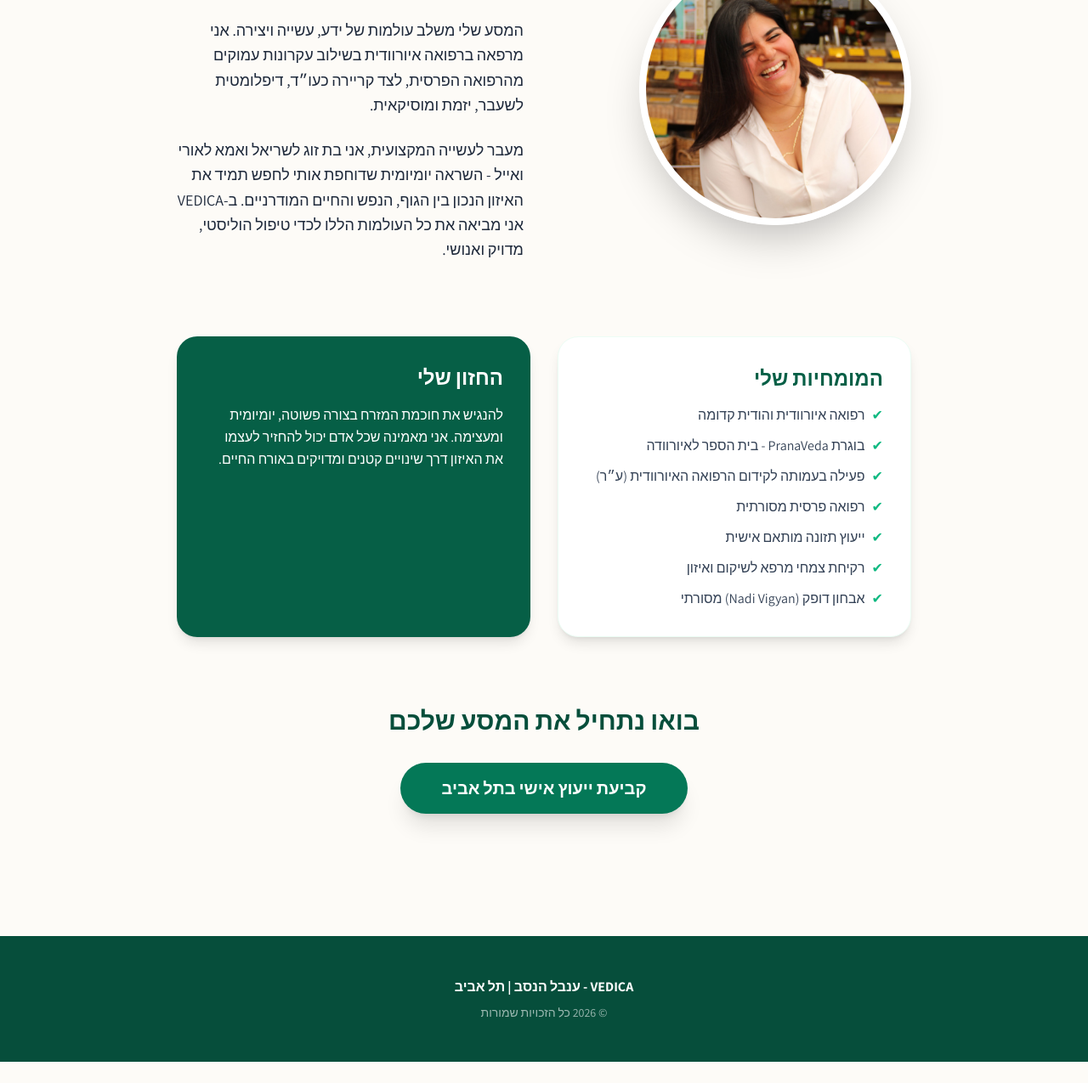
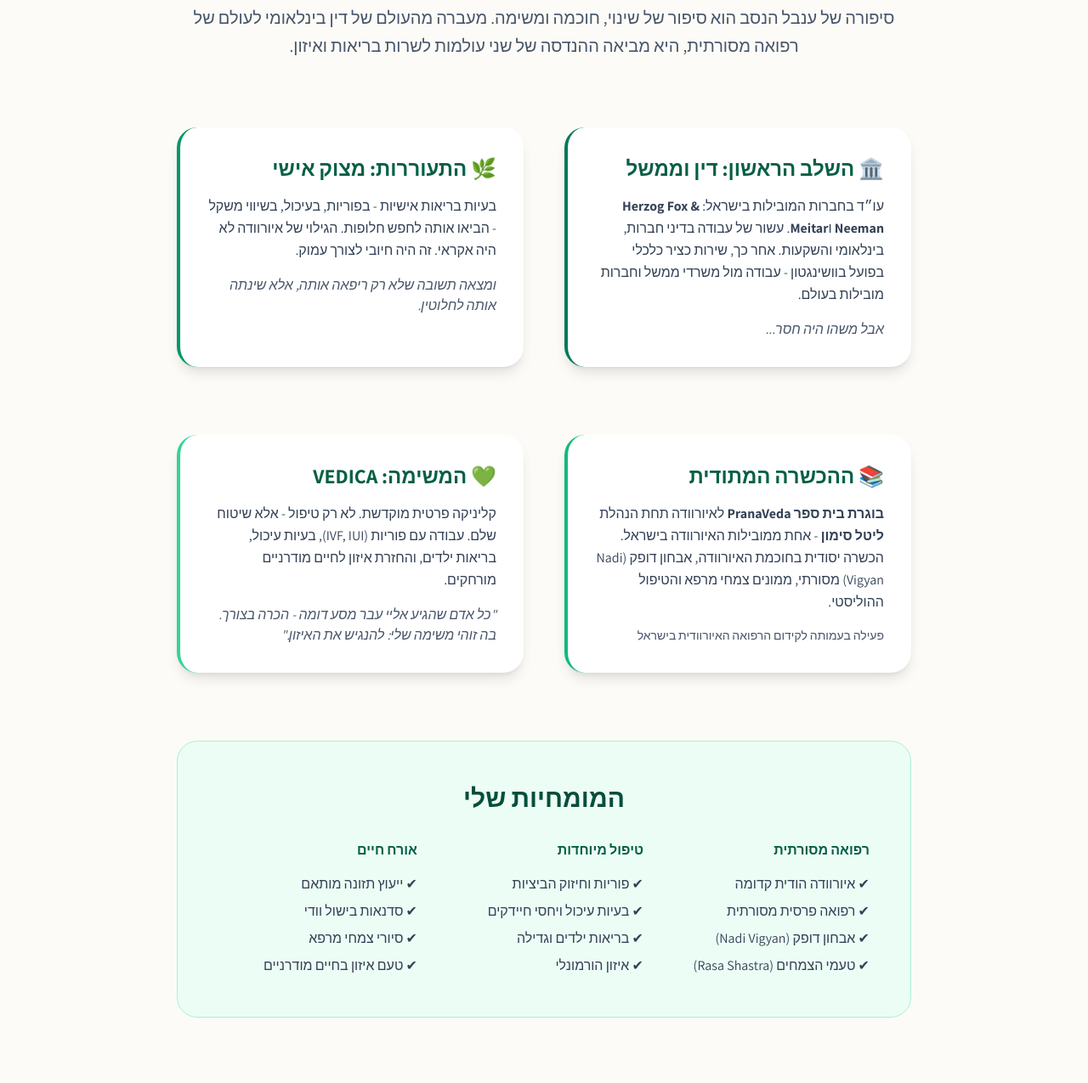
Before and after one commit to SarielGil/inbal-vedica-landing, a plain HTML site: page about.html in a window 1280 px wide. Shown: the part 283-1558 px from the top of the page at 85% size. Before the commit the page ends 1533 px from the top, so only its background shows below. Drawn offline with nearby package versions, Linux system fonts and the light colour scheme.

Commit message:
Rewrite About page with Inbal's complete story: lawyer → diplomat → Ayurveda practitioner

```diff
--- a/about.html
+++ b/about.html
@@ -48,46 +48,112 @@
     </nav>
 
     <main class="max-w-4xl mx-auto px-4 py-16">
-        <div class="flex flex-col md:flex-row gap-12 items-center mb-16">
-            <div class="md:w-1/2">
-                <img src="assets/inbal-hero.jpg" alt="ענבל הנסב" class="rounded-full w-80 h-80 object-cover shadow-2xl border-8 border-white">
+        <!-- Hero Section: Story -->
+        <div class="mb-20">
+            <h1 class="text-5xl font-bold text-emerald-900 mb-8 text-center">מעו״ד בוושינגטון לרופאה איורוודית בתל אביב</h1>
+            <p class="text-xl text-slate-600 text-center mb-8 leading-relaxed">
+                סיפורה של ענבל הנסב הוא סיפור של שינוי, חוכמה ומשימה. מעברה מהעולם של דין בינלאומי לעולם של רפואה מסורתית, היא מביאה ההנדסה של שני עולמות לשרות בריאות ואיזון.
+            </p>
+        </div>
+
+        <!-- Timeline: The Journey -->
+        <div class="grid md:grid-cols-2 gap-12 mb-20">
+            <div class="bg-white p-8 rounded-3xl shadow-lg border-l-4 border-emerald-700">
+                <h3 class="text-2xl font-bold text-emerald-800 mb-4">🏛️ השלב הראשון: דין וממשל</h3>
+                <p class="text-slate-700 mb-4 leading-relaxed">
+                    עו״ד בחברות המובילות בישראל: <strong>Herzog Fox & Neeman</strong> ו<strong>Meitar</strong>. עשור של עבודה בדיני חברות, בינלאומי והשקעות. אחר כך, שירות כציר כלכלי בפועל בוושינגטון - עבודה מול משרדי ממשל וחברות מובילות בעולם.
+                </p>
+                <p class="text-slate-600 italic">
+                    אבל משהו היה חסר...
+                </p>
             </div>
-            <div class="md:w-1/2">
-                <h1 class="text-4xl font-bold text-emerald-900 mb-4">ענבל הנסב</h1>
-                <h2 class="text-2xl text-emerald-700 mb-6">מרפאה ברפואה איורוודית, הודית קדומה ופרסית</h2>
-                <p class="text-lg leading-relaxed mb-6">
-                    המסע שלי משלב עולמות של ידע, עשייה ויצירה. אני מרפאה ברפואה איורוודית בשילוב עקרונות עמוקים מהרפואה הפרסית, לצד קריירה כעו״ד, דיפלומטית לשעבר, יזמת ומוסיקאית.
+
+            <div class="bg-white p-8 rounded-3xl shadow-lg border-l-4 border-emerald-600">
+                <h3 class="text-2xl font-bold text-emerald-800 mb-4">🌿 התעוררות: מצוק אישי</h3>
+                <p class="text-slate-700 mb-4 leading-relaxed">
+                    בעיות בריאות אישיות - בפוריות, בעיכול, בשיווי משקל - הביאו אותה לחפש חלופות. הגילוי של איורוודה לא היה אקראי. זה היה חיובי לצורך עמוק.
                 </p>
-                <p class="text-lg leading-relaxed mb-6">
-                    מעבר לעשייה המקצועית, אני בת זוג לשריאל ואמא לאורי ואייל - השראה יומיומית שדוחפת אותי לחפש תמיד את האיזון הנכון בין הגוף, הנפש והחיים המודרניים. ב-VEDICA אני מביאה את כל העולמות הללו לכדי טיפול הוליסטי, מדויק ואנושי.
+                <p class="text-slate-600 italic">
+                    ומצאה תשובה שלא רק ריפאה אותה, אלא שינתה אותה לחלוטין.
                 </p>
             </div>
         </div>
 
-        <div class="grid md:grid-cols-2 gap-8">
-            <div class="bg-white p-8 rounded-3xl shadow-lg border border-emerald-50">
-                <h3 class="text-2xl font-bold text-emerald-800 mb-4">המומחיות שלי</h3>
-                <ul class="space-y-3 text-slate-700">
-                    <li class="flex items-center gap-2"><span class="text-emerald-500">✔</span> רפואה איורוודית והודית קדומה</li>
-                    <li class="flex items-center gap-2"><span class="text-emerald-500">✔</span> בוגרת PranaVeda - בית הספר לאיורוודה</li>
-                    <li class="flex items-center gap-2"><span class="text-emerald-500">✔</span> פעילה בעמותה לקידום הרפואה האיורוודית (ע״ר)</li>
-                    <li class="flex items-center gap-2"><span class="text-emerald-500">✔</span> רפואה פרסית מסורתית</li>
-                    <li class="flex items-center gap-2"><span class="text-emerald-500">✔</span> ייעוץ תזונה מותאם אישית</li>
-                    <li class="flex items-center gap-2"><span class="text-emerald-500">✔</span> רקיחת צמחי מרפא לשיקום ואיזון</li>
-                    <li class="flex items-center gap-2"><span class="text-emerald-500">✔</span> אבחון דופק (Nadi Vigyan) מסורתי</li>
-                </ul>
+        <div class="grid md:grid-cols-2 gap-12 mb-20">
+            <div class="bg-white p-8 rounded-3xl shadow-lg border-l-4 border-emerald-500">
+                <h3 class="text-2xl font-bold text-emerald-800 mb-4">📚 ההכשרה המתודית</h3>
+                <p class="text-slate-700 mb-4 leading-relaxed">
+                    <strong>בוגרת בית ספר PranaVeda</strong> לאיורוודה תחת הנהלת <strong>ליטל סימון</strong> - אחת ממובילות האיורוודה בישראל. הכשרה יסודית בחוכמת האיורוודה, אבחון דופק (Nadi Vigyan) מסורתי, ממונים צמחי מרפא והטיפול ההוליסטי.
+                </p>
+                <p class="text-slate-600 text-sm">פעילה בעמותה לקידום הרפואה האיורוודית בישראל</p>
             </div>
-            <div class="bg-emerald-800 p-8 rounded-3xl shadow-lg text-white">
-                <h3 class="text-2xl font-bold mb-4">החזון שלי</h3>
-                <p class="leading-relaxed">
-                    להנגיש את חוכמת המזרח בצורה פשוטה, יומיומית ומעצימה. אני מאמינה שכל אדם יכול להחזיר לעצמו את האיזון דרך שינויים קטנים ומדויקים באורח החיים.
+
+            <div class="bg-white p-8 rounded-3xl shadow-lg border-l-4 border-emerald-400">
+                <h3 class="text-2xl font-bold text-emerald-800 mb-4">💚 המשימה: VEDICA</h3>
+                <p class="text-slate-700 mb-4 leading-relaxed">
+                    קליניקה פרטית מוקדשת. לא רק טיפול - אלא שיטוח שלם. עבודה עם פוריות (IVF, IUI), בעיות עיכול, בריאות ילדים, והחזרת איזון לחיים מודרניים מורחקים.
+                </p>
+                <p class="text-slate-600 italic">
+                    "כל אדם שהגיע אליי עבר מסע דומה - הכרה בצורך. בה זוהי משימה שלי: להנגיש את האיזון."
                 </p>
             </div>
         </div>
 
-        <div class="mt-20 text-center">
+        <!-- Credentials & Expertise -->
+        <div class="bg-emerald-50 p-12 rounded-3xl mb-20 border border-emerald-200">
+            <h3 class="text-3xl font-bold text-emerald-900 mb-8 text-center">המומחיות שלי</h3>
+            <div class="grid md:grid-cols-3 gap-8">
+                <div>
+                    <h4 class="font-bold text-emerald-800 mb-4">רפואה מסורתית</h4>
+                    <ul class="space-y-2 text-slate-700">
+                        <li>✔ איורוודה הודית קדומה</li>
+                        <li>✔ רפואה פרסית מסורתית</li>
+                        <li>✔ אבחון דופק (Nadi Vigyan)</li>
+                        <li>✔ טעמי הצמחים (Rasa Shastra)</li>
+                    </ul>
+                </div>
+                <div>
+                    <h4 class="font-bold text-emerald-800 mb-4">טיפול מיוחדות</h4>
+                    <ul class="space-y-2 text-slate-700">
+                        <li>✔ פוריות וחיזוק הביציות</li>
+                        <li>✔ בעיות עיכול ויחסי חיידקים</li>
+                        <li>✔ בריאות ילדים וגדילה</li>
+                        <li>✔ איזון הורמונלי</li>
+                    </ul>
+                </div>
+                <div>
+                    <h4 class="font-bold text-emerald-800 mb-4">אורח חיים</h4>
+                    <ul class="space-y-2 text-slate-700">
+                        <li>✔ ייעוץ תזונה מותאם</li>
+                        <li>✔ סדנאות בישול וודי</li>
+                        <li>✔ סיורי צמחי מרפא</li>
+                        <li>✔ טעם איזון בחיים מודרניים</li>
+                    </ul>
+                </div>
+            </div>
+        </div>
+
+        <!-- Vision -->
+        <div class="bg-gradient-to-r from-emerald-800 to-emerald-900 p-12 rounded-3xl text-white mb-20">
+            <h3 class="text-3xl font-bold mb-6">הפילוסופיה שלי</h3>
+            <p class="text-lg mb-4 leading-relaxed">
+                <strong>אני לא מאמינה בתרופה אחת לכל מחלה.</strong> כל אדם הוא ייחודי - עם כימיה ייחודית, היסטוריה ייחודית, ואפילו עונה מועדפת. הטיפול שלי מתחיל מ<em>הנאזל</em>, לא מהסימפטום.
+            </p>
+            <p class="text-lg mb-4 leading-relaxed">
+                בעברי כעו״ד, למדתי לקרוא פרטים קטנים שמשנים הכל. בעברי כדיפלומטית, למדתי להקשיב. בעברי כרופאה, עשיתי את שניהם בשביל הטוב האמיתי.
+            </p>
+            <p class="text-lg italic">
+                <strong>VEDICA אינה קליניקה.</strong> זה מרחב להיות כל מה שאתה יכול להיות. בריא, מאוזן, שלם.
+            </p>
+        </div>
+
+        <!-- CTA -->
+        <div class="text-center">
             <h3 class="text-3xl font-bold text-emerald-900 mb-8">בואו נתחיל את המסע שלכם</h3>
-            <a href="contact.html" class="inline-block bg-emerald-700 text-white px-12 py-4 rounded-full text-xl font-bold hover:bg-emerald-800 transition shadow-xl">קביעת ייעוץ אישי בתל אביב</a>
+            <div class="flex flex-col md:flex-row gap-4 justify-center">
+                <a href="clinic.html" class="bg-emerald-700 text-white px-8 py-4 rounded-full text-lg font-bold hover:bg-emerald-800 transition shadow-lg">קריאת עוד על הטיפול בקליניקה</a>
+                <a href="contact.html" class="bg-green-500 text-white px-8 py-4 rounded-full text-lg font-bold hover:bg-green-600 transition shadow-lg">קביעת ייעוץ אישי</a>
+            </div>
         </div>
     </main>
 
```
